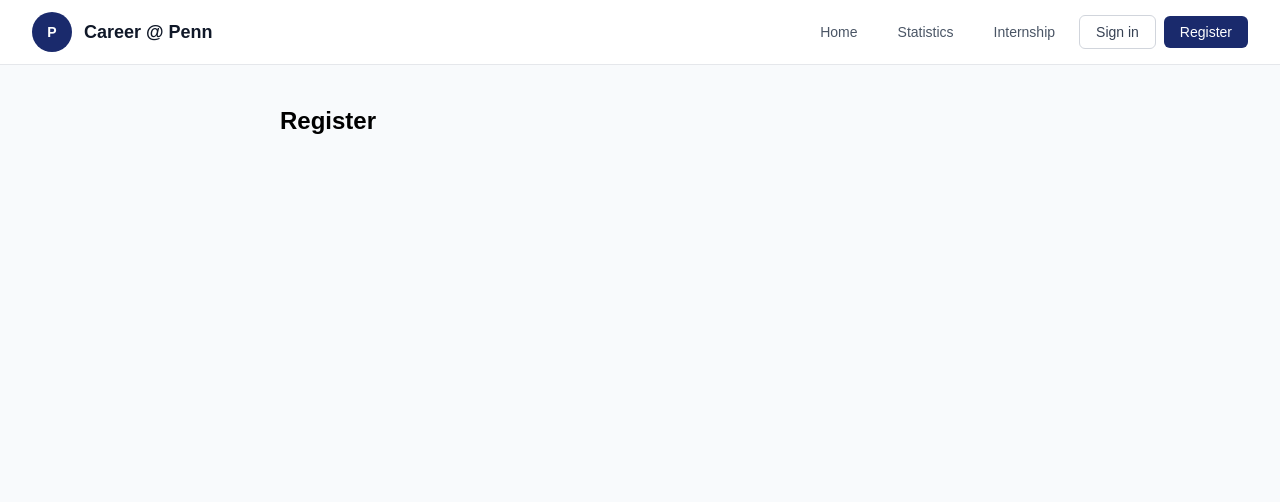
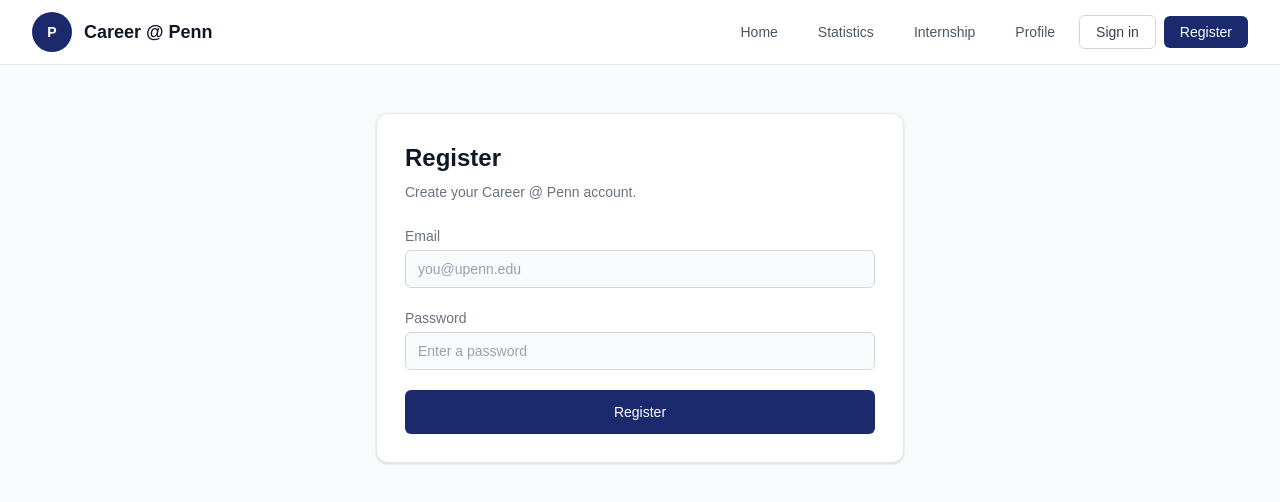
Before and after one commit to bmeng5o6/career-at-penn, a Next.js app: page /register in a window 1280 px wide. Shown: the top 502 px of the page. Built offline with nearby package versions, Linux system fonts and the light colour scheme; no server answers.

Commit message:
implemented signin, registration using supabase

```diff
--- a/app/api/user/route.ts
+++ b/app/api/user/route.ts
@@ -1,5 +1,45 @@
 import { NextRequest, NextResponse } from "next/server";
 import { createClient } from "@/lib/supabase/server";
+
+export async function GET() {
+  try {
+    const supabase = await createClient();
+
+    const { data, error } = await supabase
+      .from("user-info")
+      .select('id, name, school, major, year, "campus clubs and recreation"')
+      .order("id", { ascending: false })
+      .limit(1);
+
+    if (error) {
+      return NextResponse.json({ error: error.message }, { status: 500 });
+    }
+
+    const row = data?.[0];
+
+    if (!row) {
+      return NextResponse.json({
+        id: null,
+        name: "",
+        school: "",
+        major: "",
+        class_year: "",
+        clubs: "",
+      });
+    }
+
+    return NextResponse.json({
+      id: row.id,
+      name: row.name ?? "",
+      school: row.school ?? "",
+      major: row.major ?? "",
+      class_year: String(row.year ?? ""),
+      clubs: row["campus clubs and recreation"] ?? "",
+    });
+  } catch {
+    return NextResponse.json({ error: "Internal server error" }, { status: 500 });
+  }
+}
 
 export async function POST(req: NextRequest) {
   try {
@@ -8,13 +48,16 @@
 
     const { data, error } = await supabase
       .from("user-info")
-      .insert([{
-        name,
-        school,
-        major,
-        year: class_year,
-        "campus clubs and recreation": clubs,
-      }]);
+      .insert([
+        {
+          name,
+          school,
+          major,
+          year: class_year ? parseInt(class_year, 10) : null,
+          "campus clubs and recreation": clubs,
+        },
+      ])
+      .select();
 
     if (error) {
       return NextResponse.json({ error: error.message }, { status: 500 });
@@ -25,3 +68,34 @@
     return NextResponse.json({ error: "Internal server error" }, { status: 500 });
   }
 }
+
+export async function PUT(req: NextRequest) {
+  try {
+    const supabase = await createClient();
+    const { id, name, school, major, class_year, clubs } = await req.json();
+
+    if (!id) {
+      return NextResponse.json({ error: "Missing profile id" }, { status: 400 });
+    }
+
+    const { data, error } = await supabase
+      .from("user-info")
+      .update({
+        name,
+        school,
+        major,
+        year: class_year ? parseInt(class_year, 10) : null,
+        "campus clubs and recreation": clubs,
+      })
+      .eq("id", id)
+      .select();
+
+    if (error) {
+      return NextResponse.json({ error: error.message }, { status: 500 });
+    }
+
+    return NextResponse.json({ success: true, data }, { status: 200 });
+  } catch {
+    return NextResponse.json({ error: "Internal server error" }, { status: 500 });
+  }
+}
--- a/app/components/Navbar.tsx
+++ b/app/components/Navbar.tsx
@@ -9,11 +9,24 @@
       </div>
 
       <div className="flex items-center gap-2">
-          <a href="/" className="px-4 py-1.5 text-sm text-gray-600 hover:bg-gray-100 rounded-md">Home</a>
-          <a href="/statistics" className="px-4 py-1.5 text-sm text-gray-600 hover:bg-gray-100 rounded-md">Statistics</a>
-          <a href="/internship" className="px-4 py-1.5 text-sm text-gray-600 hover:bg-gray-100 rounded-md">Internship</a>
-          <a href="/signin" className="px-4 py-1.5 text-sm border border-gray-300 rounded-md text-gray-700 hover:bg-gray-50">Sign in</a>
-          <a href="/register" className="px-4 py-1.5 text-sm bg-[#1a2a6c] text-white rounded-md hover:bg-[#253a8e]">Register</a>
+        <a href="/" className="px-4 py-1.5 text-sm text-gray-600 hover:bg-gray-100 rounded-md">
+          Home
+        </a>
+        <a href="/statistics" className="px-4 py-1.5 text-sm text-gray-600 hover:bg-gray-100 rounded-md">
+          Statistics
+        </a>
+        <a href="/internship" className="px-4 py-1.5 text-sm text-gray-600 hover:bg-gray-100 rounded-md">
+          Internship
+        </a>
+        <a href="/profile" className="px-4 py-1.5 text-sm text-gray-600 hover:bg-gray-100 rounded-md">
+          Profile
+        </a>
+        <a href="/signin" className="px-4 py-1.5 text-sm border border-gray-300 rounded-md text-gray-700 hover:bg-gray-50">
+          Sign in
+        </a>
+        <a href="/register" className="px-4 py-1.5 text-sm bg-[#1a2a6c] text-white rounded-md hover:bg-[#253a8e]">
+          Register
+        </a>
       </div>
     </nav>
   );
--- a/app/profile/page.tsx
+++ b/app/profile/page.tsx
@@ -8,9 +8,10 @@
 const YEARS = ["2026", "2027", "2028", "2029", "2030"];
 
 const inputClassName =
-  "w-full text-sm border border-gray-300 rounded-md px-3 py-2 bg-gray-50 focus:outline-none focus:ring-2 focus:ring-[#1a2a6c]";
+  "w-full text-sm text-gray-900 placeholder:text-gray-400 border border-gray-300 rounded-md px-3 py-2 bg-gray-50 focus:outline-none focus:ring-2 focus:ring-[#1a2a6c]";
 
 type ProfileData = {
+  id: number | null;
   name: string;
   school: string;
   major: string;
@@ -20,6 +21,7 @@
 
 export default function ProfilePage() {
   const [profile, setProfile] = useState<ProfileData>({
+    id: null,
     name: "",
     school: "",
     major: MAJORS[0],
@@ -54,13 +56,15 @@
     async function loadProfile() {
       try {
         const res = await fetch("/api/user", { method: "GET" });
-        const json = await res.json();
+        const text = await res.text();
+        const json = text ? JSON.parse(text) : {};
 
         if (!res.ok) {
           throw new Error(json.error || "Failed to load profile");
         }
 
         setProfile({
+          id: json.id ?? null,
           name: json.name ?? "",
           school: json.school ?? "",
           major: json.major ?? MAJORS[0],
@@ -103,10 +107,12 @@
     setMessage("");
 
     try {
+      const isNew = profile.id === null;
       const res = await fetch("/api/user", {
-        method: "PUT",
+        method: isNew ? "POST" : "PUT",
         headers: { "Content-Type": "application/json" },
         body: JSON.stringify({
+          id: profile.id,
           name: profile.name,
           school: profile.school,
           major: profile.major,
@@ -115,10 +121,14 @@
         }),
       });
 
-      const json = await res.json();
+      const text = await res.text();
+      const json = text ? JSON.parse(text) : {};
 
-      if (!res.ok) {
-        throw new Error(json.error || "Failed to update profile");
+      if (!res.ok) throw new Error(json.error || "Failed to update profile");
+
+      // Store the new id so subsequent saves use PUT
+      if (isNew && json.data?.[0]?.id) {
+        setProfile((prev) => ({ ...prev, id: json.data[0].id }));
       }
 
       setMessage("Profile updated successfully.");
@@ -162,7 +172,7 @@
                 <div className="relative" ref={schoolRef}>
                   <label className="block text-sm text-gray-500 mb-1">School (up to 2)</label>
                   <div
-                    className="w-full text-sm border border-gray-300 rounded-md px-3 py-2 bg-gray-50 cursor-pointer flex justify-between items-center"
+                    className="w-full text-sm text-gray-900 border border-gray-300 rounded-md px-3 py-2 bg-gray-50 cursor-pointer flex justify-between items-center"
                     onClick={() => setSchoolOpen((prev) => !prev)}
                   >
                     <span className={selectedSchools.length ? "text-gray-900" : "text-gray-400"}>
@@ -180,8 +190,10 @@
                         return (
                           <label
                             key={school}
-                            className={`flex items-center gap-2 px-3 py-2 text-sm cursor-pointer hover:bg-gray-50 ${
-                              disabled ? "opacity-40 cursor-not-allowed" : ""
+                            className={`flex items-center gap-2 px-3 py-2 text-sm ${
+                              disabled
+                                ? "text-gray-400 opacity-60 cursor-not-allowed"
+                                : "text-gray-900 cursor-pointer hover:bg-gray-50"
                             }`}
                           >
                             <input
@@ -189,6 +201,7 @@
                               checked={checked}
                               disabled={disabled}
                               onChange={() => toggleSchool(school)}
+                              className="h-4 w-4 rounded border-gray-300 text-[#1a2a6c] focus:ring-[#1a2a6c]"
                             />
                             {school}
                           </label>
@@ -234,8 +247,8 @@
                 <textarea
                   value={profile.clubs}
                   onChange={(e) => updateField("clubs", e.target.value)}
-                  placeholder="e.g. Penn Labs, Wharton Investment Club..."
-                  className="w-full text-sm border border-gray-300 rounded-md px-3 py-2 bg-gray-50 h-28 resize-none focus:outline-none focus:ring-2 focus:ring-[#1a2a6c]"
+                  placeholder="e.g. Penn Spark, WITG..."
+                  className="w-full text-sm text-gray-900 placeholder:text-gray-400 border border-gray-300 rounded-md px-3 py-2 bg-gray-50 h-28 resize-none focus:outline-none focus:ring-2 focus:ring-[#1a2a6c]"
                 />
               </div>
 
@@ -248,9 +261,7 @@
                   {saving ? "Saving..." : "Save Changes"}
                 </button>
 
-                {message && (
-                  <p className="text-sm text-gray-500">{message}</p>
-                )}
+                {message && <p className="text-sm text-gray-500">{message}</p>}
               </div>
             </>
           )}
--- a/app/register/page.tsx
+++ b/app/register/page.tsx
@@ -1,11 +1,90 @@
+"use client";
+
+import { useState } from "react";
+import { useRouter } from "next/navigation";
 import Navbar from "../components/Navbar";
+import { createClient } from "@/lib/supabase/client";
+
+const inputClassName =
+  "w-full text-sm text-gray-900 placeholder:text-gray-400 border border-gray-300 rounded-md px-3 py-2 bg-gray-50 focus:outline-none focus:ring-2 focus:ring-[#1a2a6c]";
 
 export default function RegisterPage() {
+  const supabase = createClient();
+  const router = useRouter();
+
+  const [email, setEmail] = useState("");
+  const [password, setPassword] = useState("");
+  const [loading, setLoading] = useState(false);
+  const [errorMessage, setErrorMessage] = useState("");
+  const [successMessage, setSuccessMessage] = useState("");
+
+  async function handleRegister(e: React.FormEvent) {
+    e.preventDefault();
+    setLoading(true);
+    setErrorMessage("");
+    setSuccessMessage("");
+
+    const { error } = await supabase.auth.signUp({
+      email,
+      password,
+    });
+
+    if (error) {
+      setErrorMessage(error.message);
+      setLoading(false);
+      return;
+    }
+
+    setSuccessMessage("Account created successfully.");
+    setLoading(false);
+    router.push("/signin");
+  }
+
   return (
     <main className="min-h-screen bg-slate-50">
       <Navbar />
-      <div className="max-w-3xl mx-auto px-6 py-10">
-        <h1 className="text-2xl font-bold text-black">Register</h1>
+      <div className="max-w-xl mx-auto px-6 py-12">
+        <div className="bg-white border border-gray-200 rounded-xl p-7 shadow-sm">
+          <h1 className="text-2xl font-bold text-gray-900 mb-2">Register</h1>
+          <p className="text-sm text-gray-500 mb-6">Create your Career @ Penn account.</p>
+
+          <form onSubmit={handleRegister} className="space-y-5">
+            <div>
+              <label className="block text-sm text-gray-500 mb-1">Email</label>
+              <input
+                type="email"
+                value={email}
+                onChange={(e) => setEmail(e.target.value)}
+                placeholder="you@upenn.edu"
+                className={inputClassName}
+                required
+              />
+            </div>
+
+            <div>
+              <label className="block text-sm text-gray-500 mb-1">Password</label>
+              <input
+                type="password"
+                value={password}
+                onChange={(e) => setPassword(e.target.value)}
+                placeholder="Enter a password"
+                className={inputClassName}
+                required
+              />
+            </div>
+
+            {errorMessage && <p className="text-sm text-red-600">{errorMessage}</p>}
+            {successMessage && <p className="text-sm text-green-600">{successMessage}</p>}
+
+            <button
+              type="submit"
+              disabled={loading}
+              className="w-full bg-[#1a2a6c] text-white py-3 rounded-md text-sm font-medium hover:bg-[#253a8e] disabled:opacity-50 transition-colors"
+            >
+              {loading ? "Creating account..." : "Register"}
+            </button>
+          </form>
+        </div>
       </div>
     </main>
   );
--- a/app/signin/page.tsx
+++ b/app/signin/page.tsx
@@ -1,11 +1,86 @@
+"use client";
+
+import { useState } from "react";
+import { useRouter } from "next/navigation";
 import Navbar from "../components/Navbar";
+import { createClient } from "@/lib/supabase/client";
+
+const inputClassName =
+  "w-full text-sm text-gray-900 placeholder:text-gray-400 border border-gray-300 rounded-md px-3 py-2 bg-gray-50 focus:outline-none focus:ring-2 focus:ring-[#1a2a6c]";
 
 export default function SignInPage() {
+  const supabase = createClient();
+  const router = useRouter();
+
+  const [email, setEmail] = useState("");
+  const [password, setPassword] = useState("");
+  const [loading, setLoading] = useState(false);
+  const [errorMessage, setErrorMessage] = useState("");
+
+  async function handleSignIn(e: React.FormEvent) {
+    e.preventDefault();
+    setLoading(true);
+    setErrorMessage("");
+
+    const { error } = await supabase.auth.signInWithPassword({
+      email,
+      password,
+    });
+
+    if (error) {
+      setErrorMessage(error.message);
+      setLoading(false);
+      return;
+    }
+
+    setLoading(false);
+    router.push("/internship");
+  }
+
   return (
     <main className="min-h-screen bg-slate-50">
       <Navbar />
-      <div className="max-w-3xl mx-auto px-6 py-10">
-        <h1 className="text-2xl font-bold text-black">Sign In</h1>
+      <div className="max-w-xl mx-auto px-6 py-12">
+        <div className="bg-white border border-gray-200 rounded-xl p-7 shadow-sm">
+          <h1 className="text-2xl font-bold text-gray-900 mb-2">Sign In</h1>
+          <p className="text-sm text-gray-500 mb-6">Welcome back to Career @ Penn.</p>
+
+          <form onSubmit={handleSignIn} className="space-y-5">
+            <div>
+              <label className="block text-sm text-gray-500 mb-1">Email</label>
+              <input
+                type="email"
+                value={email}
+                onChange={(e) => setEmail(e.target.value)}
+                placeholder="you@upenn.edu"
+                className={inputClassName}
+                required
+              />
+            </div>
+
+            <div>
+              <label className="block text-sm text-gray-500 mb-1">Password</label>
+              <input
+                type="password"
+                value={password}
+                onChange={(e) => setPassword(e.target.value)}
+                placeholder="Enter your password"
+                className={inputClassName}
+                required
+              />
+            </div>
+
+            {errorMessage && <p className="text-sm text-red-600">{errorMessage}</p>}
+
+            <button
+              type="submit"
+              disabled={loading}
+              className="w-full bg-[#1a2a6c] text-white py-3 rounded-md text-sm font-medium hover:bg-[#253a8e] disabled:opacity-50 transition-colors"
+            >
+              {loading ? "Signing in..." : "Sign In"}
+            </button>
+          </form>
+        </div>
       </div>
     </main>
   );
```
Lines whose indentation alone changed are shown as unchanged.
